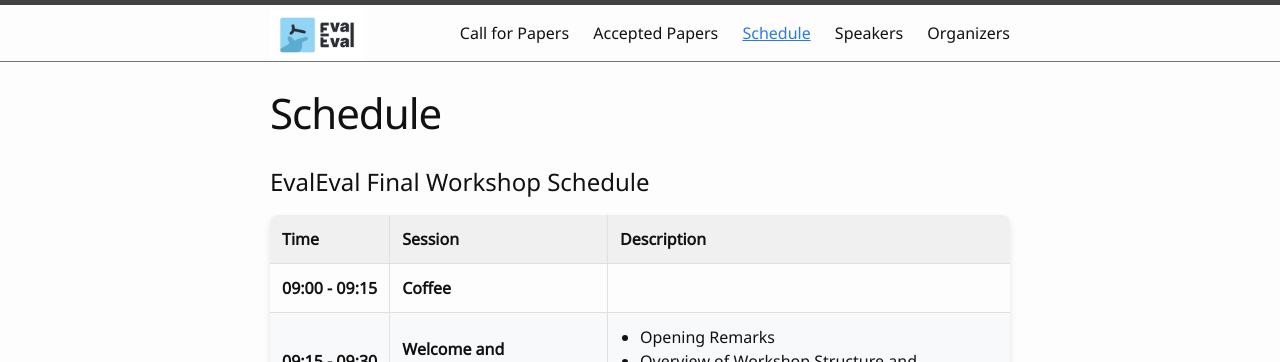
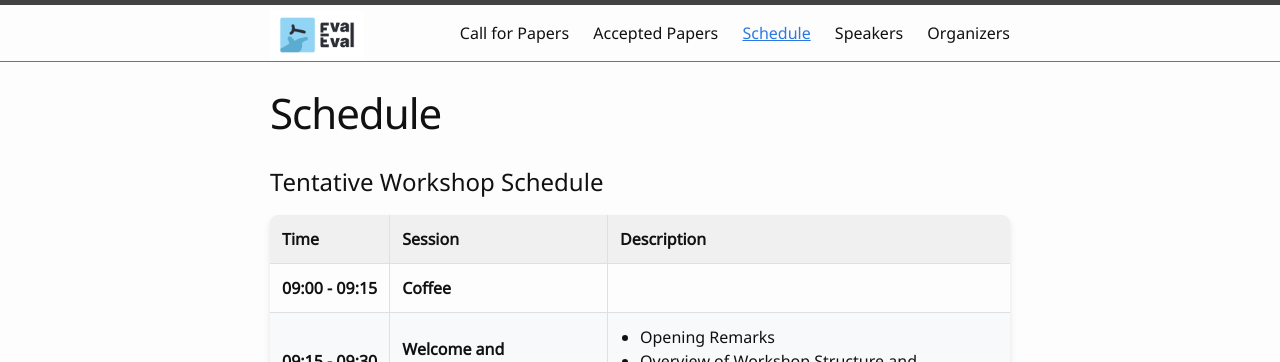
Before and after one commit to aaai-fidu-lab/aaai-fidu-lab.github.io, a Jekyll site: the page built from schedule.md, in a window 1280 px wide. Shown: the top 362 px of the page. Built offline with Jekyll 4.4.1, drawn with Linux system fonts in a browser that asks for light colours; our own code applies the rules of GitHub Pages for plain Markdown files.

Commit message:
Update schedule.md

```diff
--- a/schedule.md
+++ b/schedule.md
@@ -88,7 +88,7 @@ nav: true
   }
 </style>
 
-# EvalEval Final Workshop Schedule
+# Tentative Workshop Schedule
 
 <table class="schedule-table">
   <thead>
```
